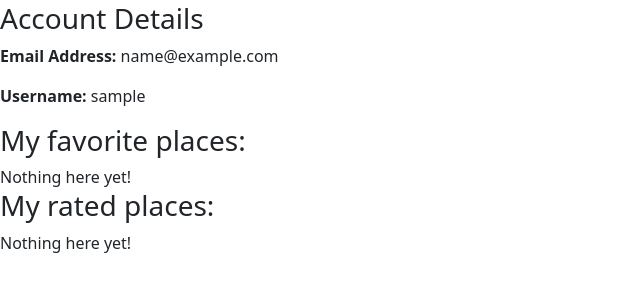
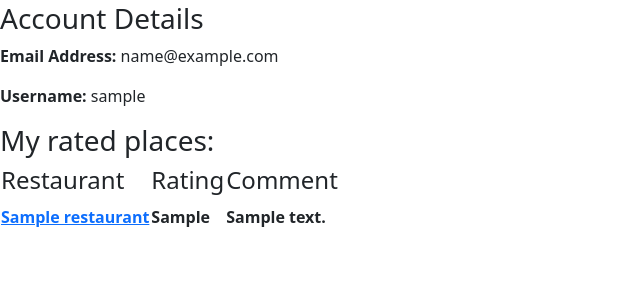
Before and after one commit to jennafong/justfoodthings, a Flask app: page /account in a window 1280 px wide. Shown: the part 78-380 px from the top of the page, without its empty margins (0-640 px from the left). Run offline with Flask 2, Linux system fonts and the light colour scheme; a user stored in the database is signed in; tables that the repository leaves empty hold one stand-in row (values such as "Sample post"); lists and menus that the app fills with data are empty.

Commit message:
Users can now view their rated restaurants from their account page.

```diff
--- a/crud.py
+++ b/crud.py
@@ -109,6 +109,16 @@ def udpate_comment(rating, new_comment):
 
     return None
 
+def get_all_ratings(user):
+    """Returns all user ratings from database using user_id."""
+
+    ratings = db.session.query(Rating.score,
+                           Rating.comments,
+                           Restaurant.restaurant_name,
+                           Restaurant.yelp_id).filter(Rating.user_id == user).join(Restaurant).all()
+
+    return ratings
+
 if __name__ == '__main__':
     from server import app
     connect_to_db(app)
--- a/server.py
+++ b/server.py
@@ -351,9 +351,12 @@ def show_account_details():
     user_email = current_user.email
     user_name = current_user.username
 
+    ratings = crud.get_all_ratings(current_user.id)
+
     return render_template('account.html',
                             email = user_email,
-                            username = user_name)
+                            username = user_name,
+                            rated = ratings)
 
 if __name__ == '__main__':
     model.connect_to_db(app)
--- a/templates/account.html
+++ b/templates/account.html
@@ -9,7 +9,7 @@
    <b><p>Email Address:</b> {{ email }}</p>
    <b><p>Username:</b> {{ username }}</p>
 </div>
-<div class='favorites'>
+<!-- <div class='favorites'>
     <h3> My favorite places:</h3>
     {% if favorites %}
       <table>
@@ -28,21 +28,21 @@
         {% else %}
             Nothing here yet!
     {% endif %}
-</div>
+</div> -->
 <div class='ratings'>
     <h3> My rated places:</h3>
     {% if rated %}
       <table>
         <tr>
-            <th>Restaurant</th>
-            <th>Cuisine Type</th>
-            <th>Ratings</th>
+            <th><h4>Restaurant</h4></th>
+            <th><h4>Rating</h4></th>
+            <th><h4>Comment</h4></th>
         </tr>
         {% for rating in rated %}
           <tr>
-            <th>{{ restaurant }}</th>
-            <th>{{ cuisine }}</th>
-            <th>{{ rating }}</th>
+            <th><a href="/details/{{ rating[3] }}">{{ rating[2] }}</a></th>
+            <th>{{ rating[0] }}</th>
+            <th>{{ rating[1] }}</th>
           </tr>
         {% endfor %}
         </table>
```
